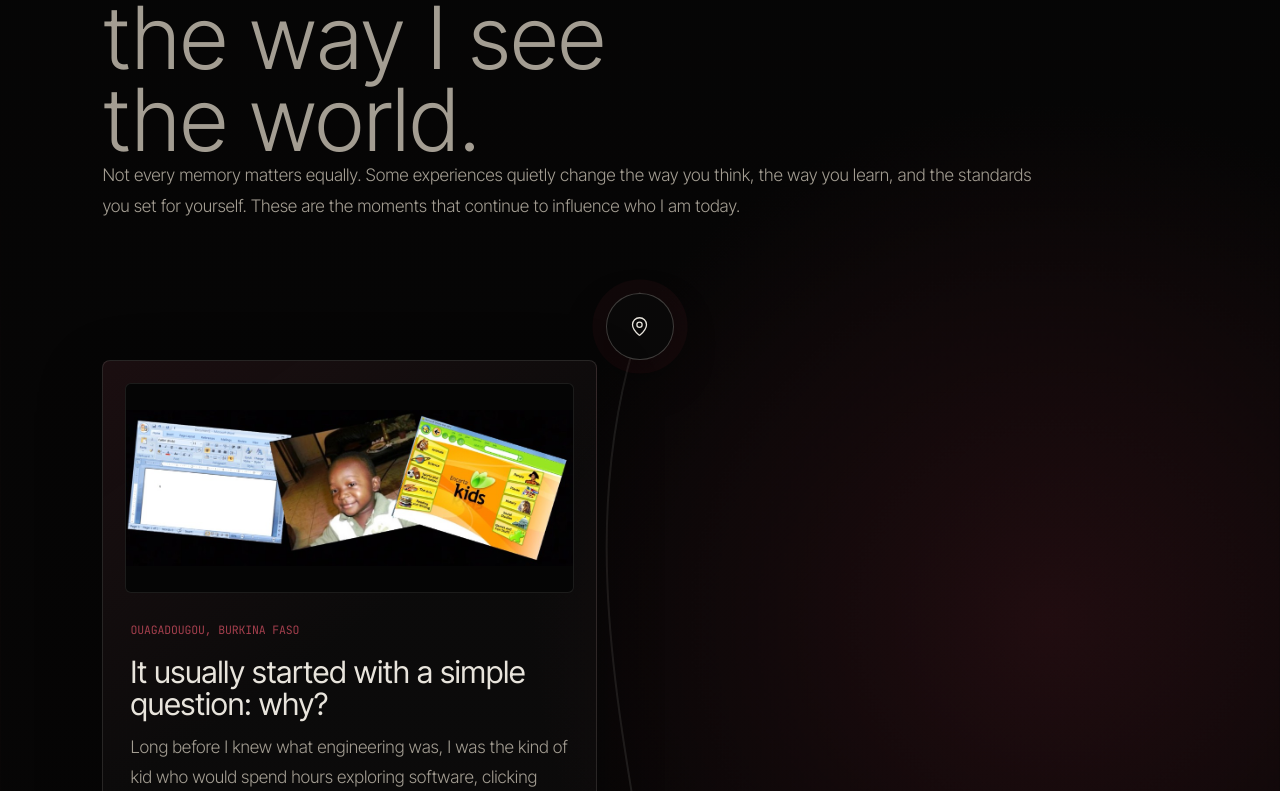
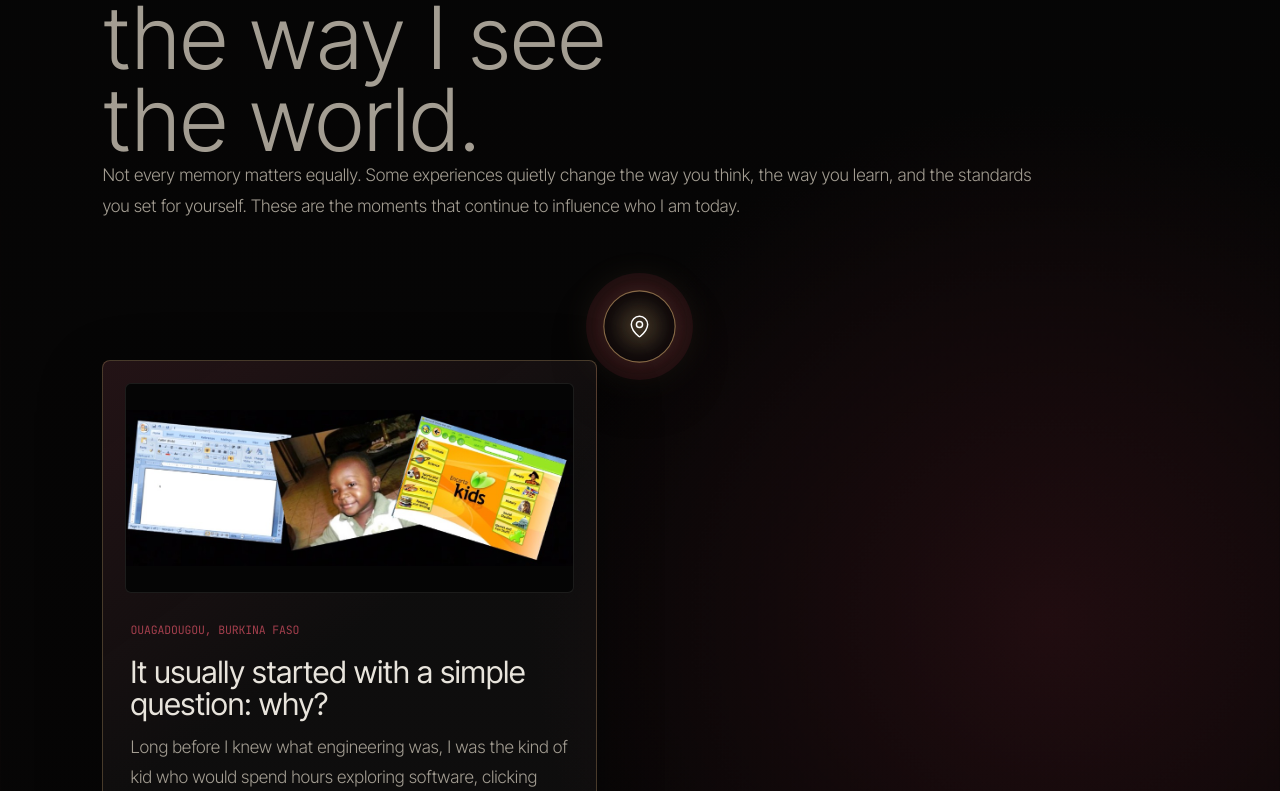
Before and after one commit to RayannSagnon/portfolio, a Next.js app: page /about in a window 1280 px wide. Shown: the part 1021-1812 px from the top of the page. Built offline with nearby package versions, Linux system fonts and the light colour scheme; no server answers.

Commit message:
Trim timeline path below last node.
End the SVG path at node centers and hide the inactive track ahead of scroll progress.

```diff
--- a/components/about/AboutExperience.tsx
+++ b/components/about/AboutExperience.tsx
@@ -72,8 +72,7 @@ function buildSnakingTimelinePath(timeline: HTMLElement, steps: HTMLElement[]) {
   const spread = Math.min(190, Math.max(96, timeline.offsetWidth * 0.13));
   const sideOffset = (side: "left" | "right") => (side === "left" ? -spread : spread);
   const first = points[0];
-  const last = points[points.length - 1];
-  let path = `M ${first.x} ${Math.max(0, first.y - 52)} L ${first.x} ${first.y}`;
+  let path = `M ${first.x} ${first.y}`;
 
   for (let index = 0; index < points.length - 1; index += 1) {
     const current = points[index];
@@ -86,7 +85,6 @@ function buildSnakingTimelinePath(timeline: HTMLElement, steps: HTMLElement[]) {
     path += ` C ${cp1x} ${cp1y}, ${cp2x} ${cp2y}, ${next.x} ${next.y}`;
   }
 
-  path += ` L ${last.x} ${last.y + 52}`;
   return path;
 }
 
@@ -292,6 +290,10 @@ export function AboutExperience() {
         pathLength = pathProgress.getTotalLength();
         pathProgress.style.strokeDasharray = `${pathLength}`;
         pathProgress.style.strokeDashoffset = `${pathLength}`;
+        if (pathTrack) {
+          pathTrack.style.strokeDasharray = `0 ${pathLength}`;
+          pathTrack.style.strokeDashoffset = "0";
+        }
         return pathLength;
       };
 
@@ -313,6 +315,13 @@ export function AboutExperience() {
           Math.abs(span) < 1 ? 0 : gsap.utils.clamp(0, 1, (firstTouch - activationY) / span);
 
         gsap.set(pathProgress, { strokeDashoffset: pathLength * (1 - progress) });
+
+        if (pathTrack) {
+          const drawn = pathLength * progress;
+          pathTrack.style.strokeDasharray = `${drawn} ${Math.max(pathLength - drawn, 0.01)}`;
+          pathTrack.style.strokeDashoffset = "0";
+        }
+
         syncTimelineSteps();
       };
 
```
